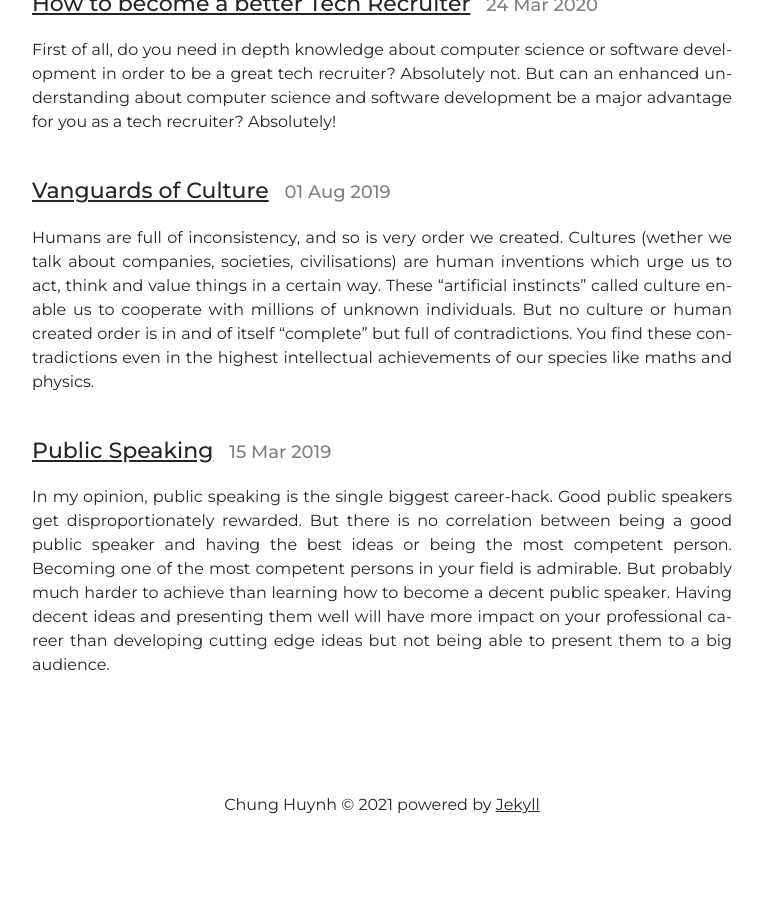
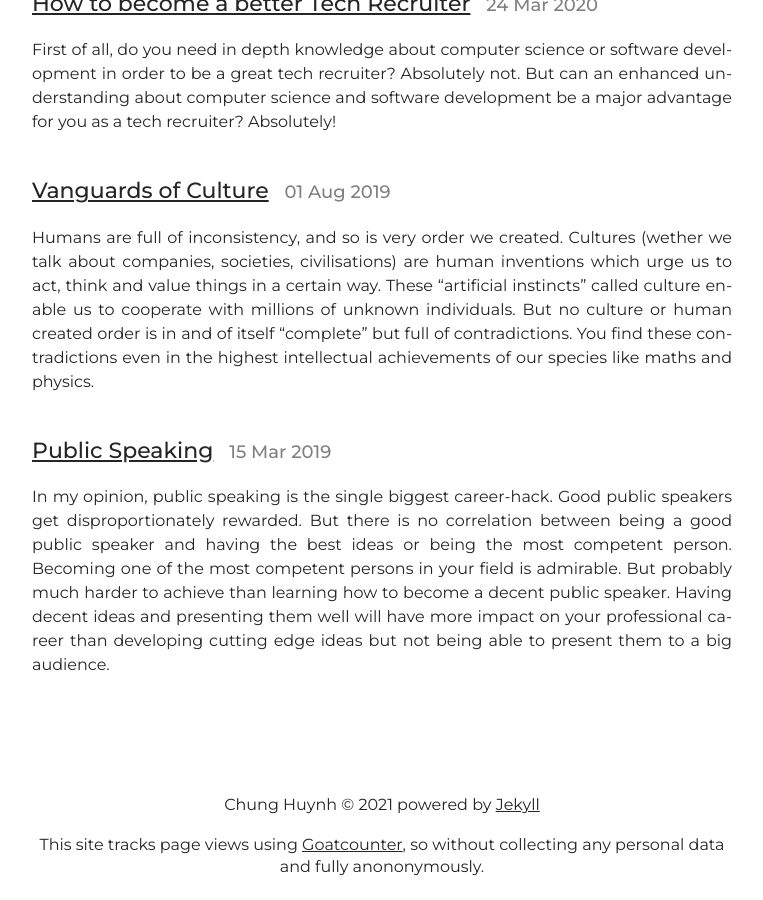
Before and after one commit to Chungwin/chungwin.github.io, a Jekyll site: the page built from index.html, in a window 1280 px wide and 900 px high, scrolled down 1364 px. Shown: the whole window, without its empty margins (258-1021 px from the left). Built offline with Jekyll 4.4.1, drawn with Linux system fonts in a browser that asks for light colours; before the commit the page ends 2205 px from its top, so only the background shows below that.

Commit message:
Adding Goatcounter note to footer.

```diff
--- a/_includes/footer.html
+++ b/_includes/footer.html
@@ -1,3 +1,4 @@
 <footer>
     <p>Chung Huynh &copy; 2021 powered by <a href="https://jekyllrb.com/" target="_blank">Jekyll</a></p>
+    <p>This site tracks page views using <a href="https://www.goatcounter.com/">Goatcounter</a>, so without collecting any personal data and fully anononymously.</p>
 </footer>
```
Also changed, not shown: 6 other files.
